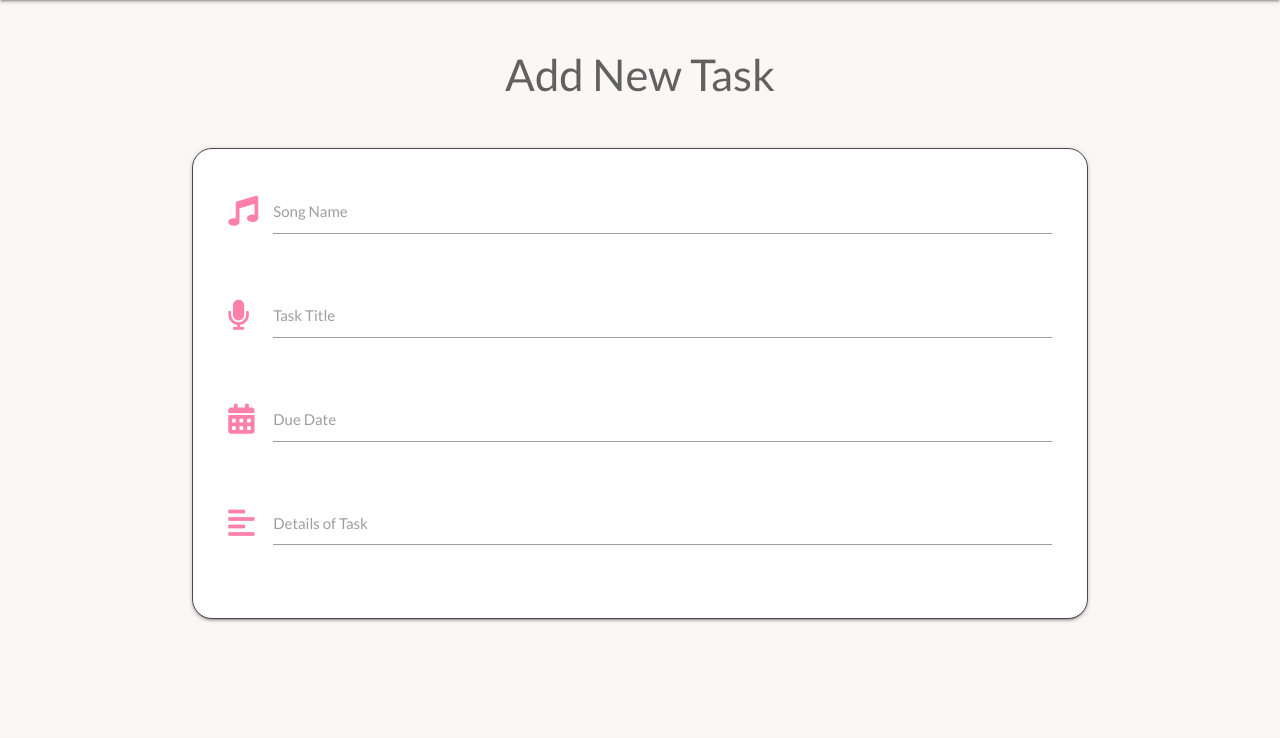
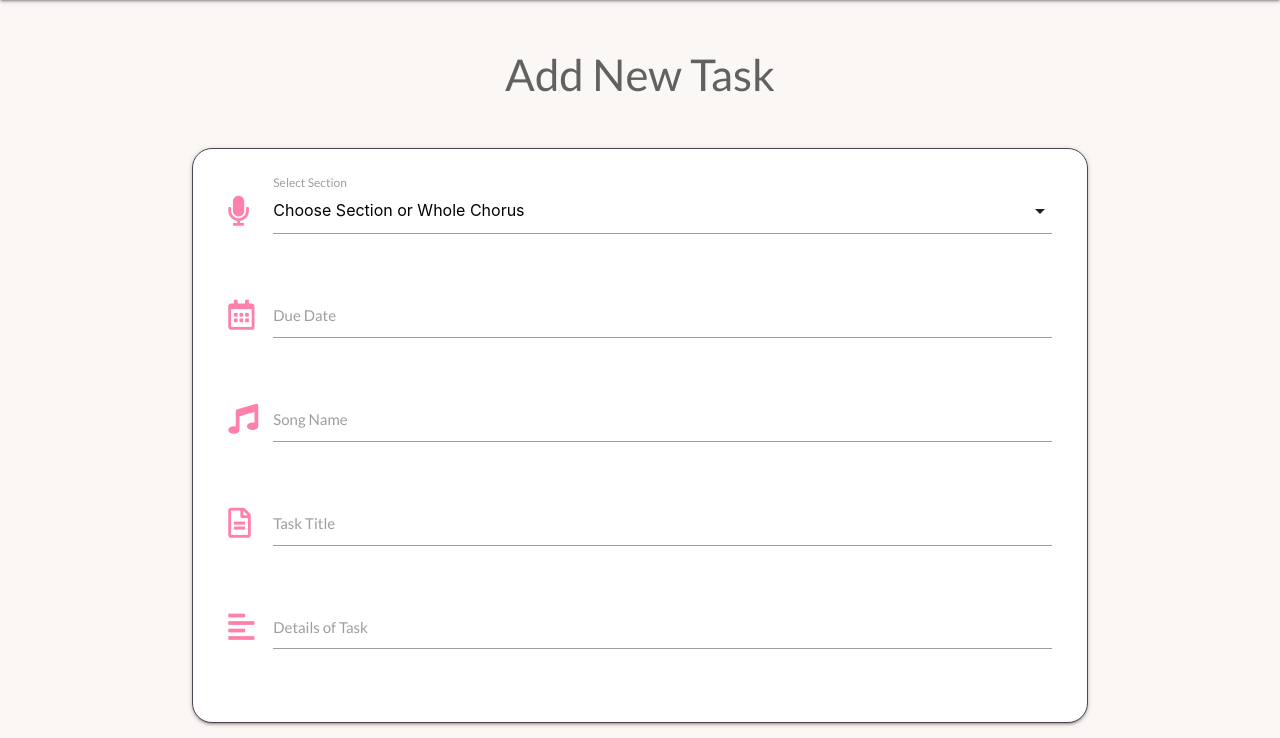
Before and after one commit to Rachel2308/MS3-belles-task-manager, a Flask app: page /add_task in a window 1280 px wide. Shown: the part 64-802 px from the top of the page. Before the commit the page ends 686 px from the top, so only its background shows below. Run offline with Flask 2, Linux system fonts and the light colour scheme; data that the repository does not hold is empty; some libraries are stand-ins or nearby versions.

Commit message:
Add section dropdown to add task form

```diff
--- a/app.py
+++ b/app.py
@@ -93,7 +93,8 @@ def calendar():
 
 @app.route("/add_task")
 def add_task():
-    return render_template("add_tasks.html")
+    sections = mongo.db.sections.find().sort("section_name")
+    return render_template("add_tasks.html", sections=sections )
 
 
 if __name__ == "__main__":
--- a/static/js/script.js
+++ b/static/js/script.js
@@ -1,6 +1,7 @@
  $(document).ready(function(){
     $(".sidenav").sidenav();
     $('.collapsible').collapsible();
+    $('select').formSelect();
     $('.datepicker').datepicker({
         format: "dd mmmm, yyyy",
         yearRange: 2,
--- a/templates/add_tasks.html
+++ b/templates/add_tasks.html
@@ -4,7 +4,28 @@
     <h3 class="center-align page-title">Add New Task</h3>
 
 <div class="row card-panel add-tasks-form">
+
     <form class="col s12" method="POST" action="">
+        <div class="row">
+            <div class="input-field col s12">
+                <i class="fas fa-microphone prefix pink-text text-accent-1"></i>
+                <select id="section_name" name="section_name" class="validate" required>
+                    <option value="" disabled selected>Choose Section or Whole Chorus</option>
+                    {% for section in sections %}
+                        <option value="{{ section.section_name }}">{{ section.section_name }}</option>
+                    {% endfor %}
+                </select>
+                <label for="section_name">Select Section</label>
+            </div>
+
+        </div>
+        <div class="row">
+            <div class="input-field col s12">
+                <i class="far fa-calendar-alt prefix pink-text text-accent-1"></i>
+                <input id="due_date" name ="due_date" type="text" class="datepicker validate" required>
+                <label for="due_date">Due Date</label>
+            </div>
+        </div>
         <div class="row">
             <div class="input-field col s12">
                 <i class="fas fa-music prefix pink-text text-accent-1"></i>
@@ -14,18 +35,12 @@
         </div>
         <div class="row">
             <div class="input-field col s12">
-                <i class="fas fa-microphone prefix pink-text text-accent-1"></i>
+                <i class="far fa-file-alt prefix pink-text text-accent-1"></i>
                 <input id="task_title" name ="task_title" type="text" class="validate" required>
                 <label for="task_title">Task Title</label>
             </div>
         </div>
-        <div class="row">
-            <div class="input-field col s12">
-                <i class="fas fa-calendar-alt prefix pink-text text-accent-1"></i>
-                <input id="due_date" name ="due_date" type="text" class="datepicker validate" required>
-                <label for="due_date">Due Date</label>
-            </div>
-        </div>
+
         <div class="row">
             <div class="input-field col s12">
                 <i class="fas fa-align-left prefix pink-text text-accent-1"></i>
```
